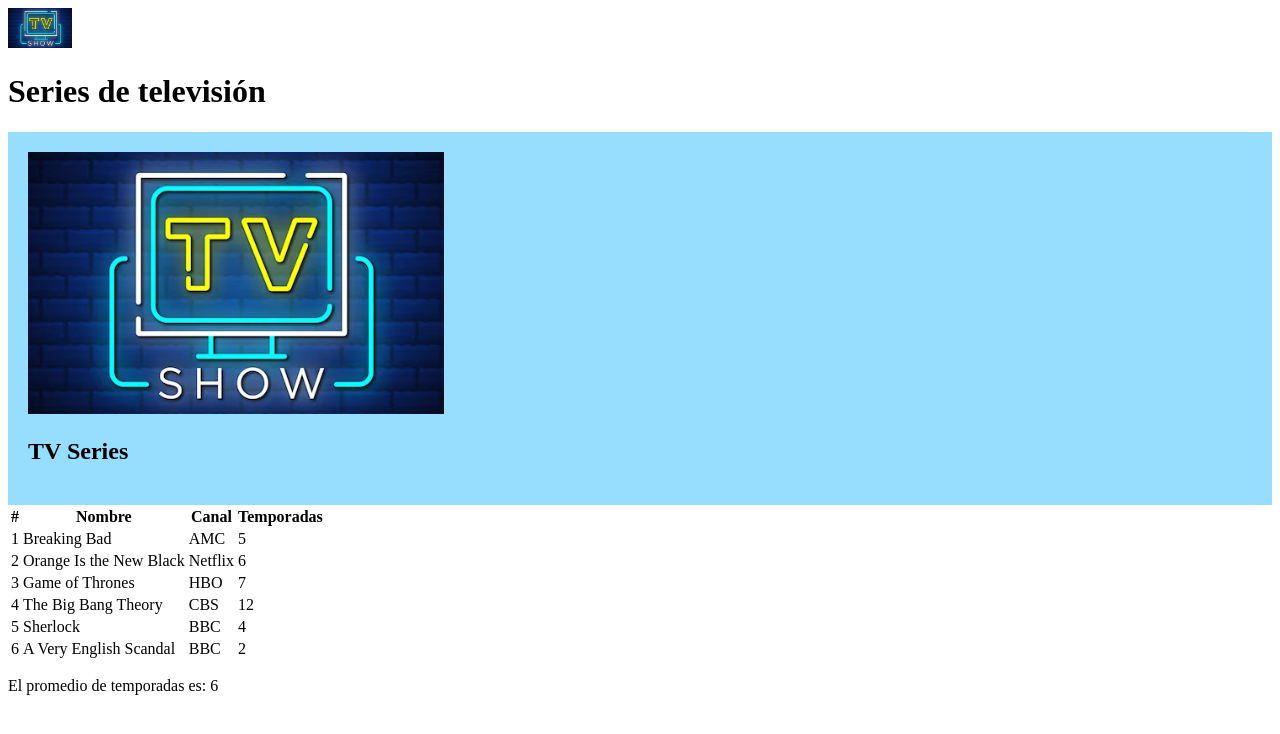
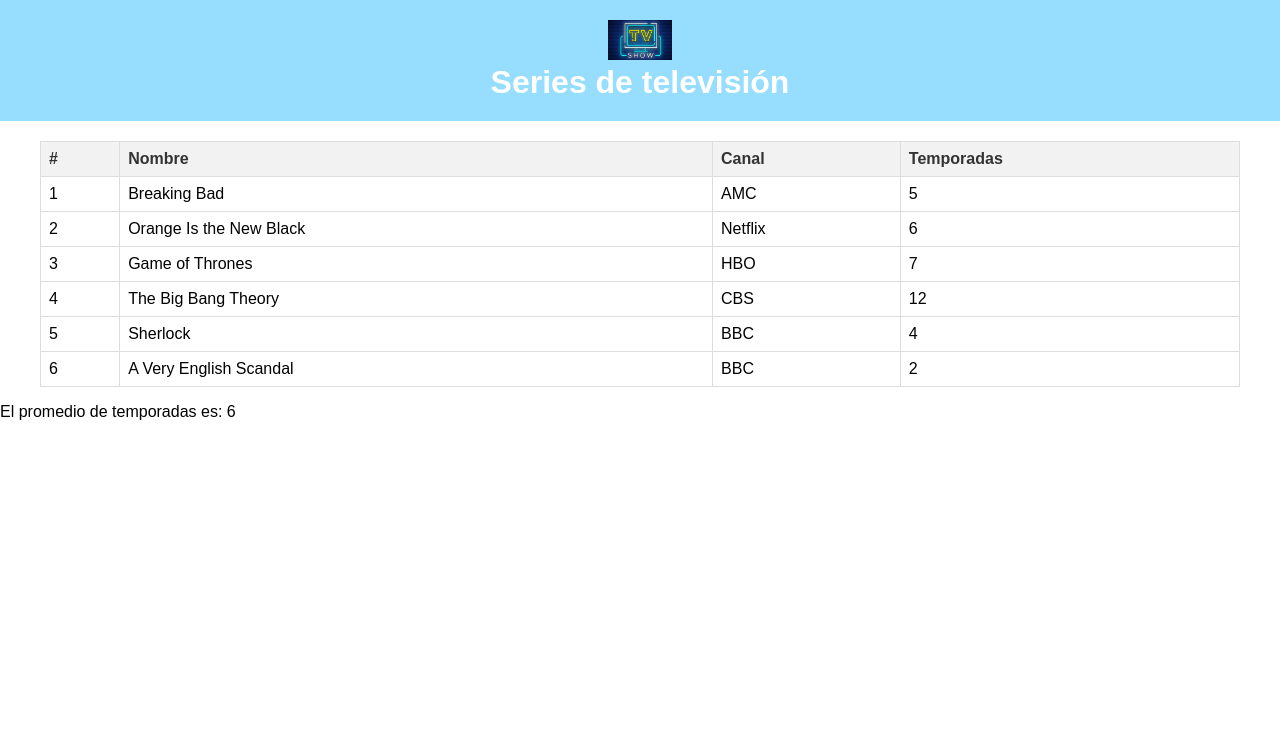
Before and after one commit to santimolina1/Taller-_TypeScript_1, a plain HTML site: page index.html in a window 1280 px wide. Drawn offline with Linux system fonts and the light colour scheme.

Commit message:
Taller finalizado con estilos

```diff
--- a/index.html
+++ b/index.html
@@ -5,7 +5,7 @@
     <meta http-equiv='X-UA-Compatible' content='IE=edge'>
     <title>Series de Telivision</title>
     <link rel="icon" bref="data:,"/>
-    <link rel="stylesheet" type="text/css" href="./styles/style.css">
+    <link rel="stylesheet" type="text/css" href="./styles/styles.css">
     <meta name='viewport' content='width=device-width, initial-scale=1'>
     <script type ="module" src='./scripts/main.js'></script>
 </head>
@@ -25,18 +25,7 @@
     </header>
 
     <body>
-        <header style="background-color: #96ddfe; padding: 20px;">
-            <div class="container">
-                <div class="row">
-                    <div class="col-md-1" >
-                        <img src="/imagenes/Logo.png" alt="Imagen del logo" class="img-fluid">
-                    </div>
-                    <div class="col-md-1" >
-                        <h2>TV Series</h2>
-                    </div>
-                </div>
-            </div>
-        </header>
+
 
         <div class="container">
             <div class="row pt-4">
@@ -48,13 +37,10 @@
                             <th>Canal</th>
                             <th>Temporadas</th>
                         </thead>
+
                     </table>
-
                 </div>
             </div>
         </div>
-
-
-
     </body>
     </html>
--- a/styles/styles.css
+++ b/styles/styles.css
@@ -1,22 +1,45 @@
-#tabla-series {
-    border: solid 1px #DDEEEE;
+body {
+    font-family: Arial, sans-serif;
+    margin: 0;
+}
+
+header {
+    background-color: #96ddfe;
+    padding: 20px;
+    color: white;
+    text-align: center;
+}
+
+.logo {
+    height: 40px;
+    vertical-align: middle;
+    margin-right: 10px;
+}
+
+h1, h2 {
+    display: inline-block;
+    vertical-align: middle;
+    margin: 0;
+}
+
+.container {
+    max-width: 1200px;
+    margin: 0 auto;
+}
+
+.table {
+    width: 100%;
     border-collapse: collapse;
-    border-spacing: 0;
-    margin-left:auto;
-    margin-right:auto;
+    margin-top: 20px;
 }
-#tabla-series thead th {
-    background-color: #DDEFEF;
-    border: solid 1px #DDEEEE;
-    color: #336B6B;
-    padding: 10px;
-    text-align: center;
-    text-shadow: 1px 1px 1px #fff;
+
+th, td {
+    border: 1px solid #ddd;
+    padding: 8px;
+    text-align: left;
 }
-#tabla-series tbody td {
-    border: solid 1px #DDEEEE;
+
+th {
+    background-color: #f2f2f2;
     color: #333;
-    padding: 10px;
-    text-align: center;
-    text-shadow: 1px 1px 1px #fff;
 }
```
